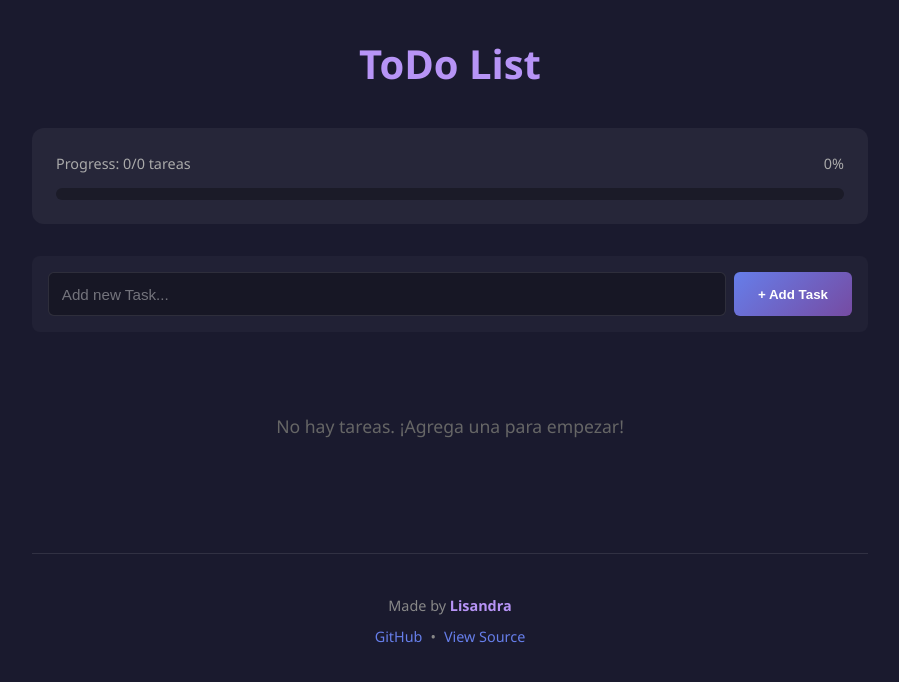
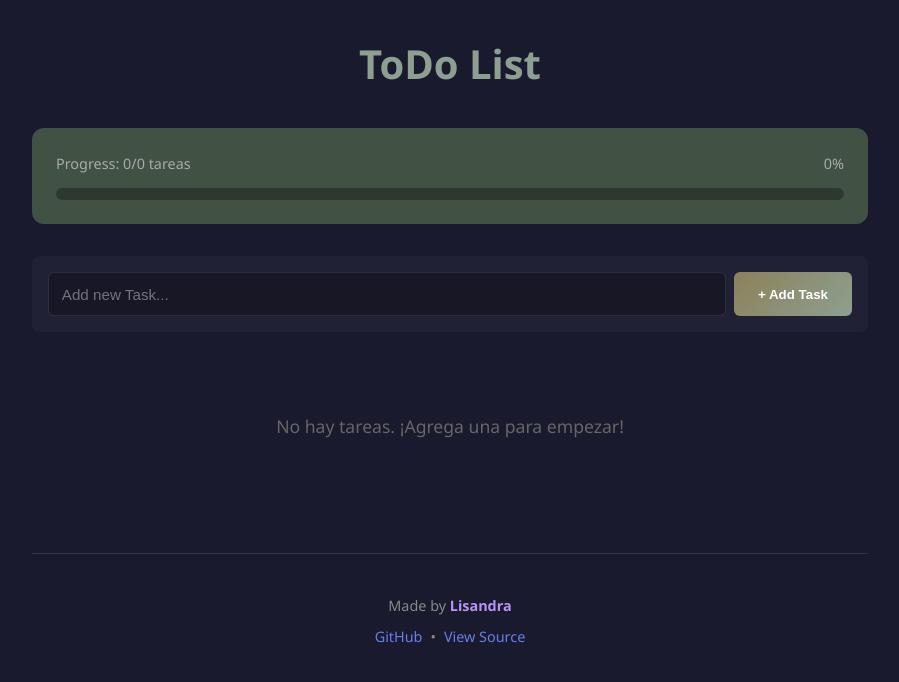
Before and after one commit to Lisandrad/dev-progress-tracker, a React (Vite) app: page / in a window 1280 px wide. Shown: the top 682 px of the page, without its empty margins (190-1089 px from the left). Built offline with nearby package versions, Linux system fonts and the light colour scheme.

Commit message:
style: update color palette to modern green theme

```diff
--- a/src/App.css
+++ b/src/App.css
@@ -4,10 +4,27 @@
   box-sizing: border-box;
 }
 
+:root {
+  --bg-primary: #2A3A2E;        /* Fondo principal oscuro */
+  --bg-secondary: #415245;      /* Cards y contenedores */
+  --bg-tertiary: #8D9F91;       /* Hover states */
+
+  --accent-primary: #8C8159;    /* Botones principales */
+  --accent-secondary: #8D9F91;  /* Acentos secundarios */
+
+  --text-primary: #E8F0EC;      /* Texto principal */
+  --text-secondary: #B5C4BA;    /* Texto secundario */
+
+  /* Transparencias útiles */
+  --overlay-light: rgba(141, 159, 145, 0.1);
+  --overlay-medium: rgba(141, 159, 145, 0.2);
+}
+
+
 body {
   font-family: 'Segoe UI', Tahoma, Geneva, Verdana, sans-serif;
-  background-color: #003300;
-  color: #eee;
+  background-color:  var(--bg-primary);
+  color: var(--text-primary);
   line-height: 1.6;
 }
 
@@ -22,12 +39,12 @@ h1 {
   font-size: 2.5rem;
   text-align: center;
   margin-bottom: 2rem;
-  color: #b794f6;
+  color: var(--accent-secondary);
 }
 
 
 .progress-container {
-  background: rgba(255, 255, 255, 0.05);
+  background: var(--bg-secondary);
   padding: 1.5rem;
   border-radius: 12px;
   margin-bottom: 2rem;
@@ -51,7 +68,7 @@ h1 {
 
 .progress-fill {
   height: 100%;
-  background: linear-gradient(90deg, #667eea 0%, #764ba2 100%);
+  background: linear-gradient(90deg, var(--accent-primary) 0%, var(--accent-secondary) 100%);
   transition: width 0.3s ease;
   border-radius: 10px;
 }
@@ -86,7 +103,7 @@ h1 {
 
 .add-button {
   padding: 0.8rem 1.5rem;
-  background: linear-gradient(135deg, #667eea 0%, #764ba2 100%);
+  background: linear-gradient(135deg, var(--accent-primary) 0%, var(--accent-secondary) 100%);
   border: none;
   border-radius: 6px;
   color: white;
```
